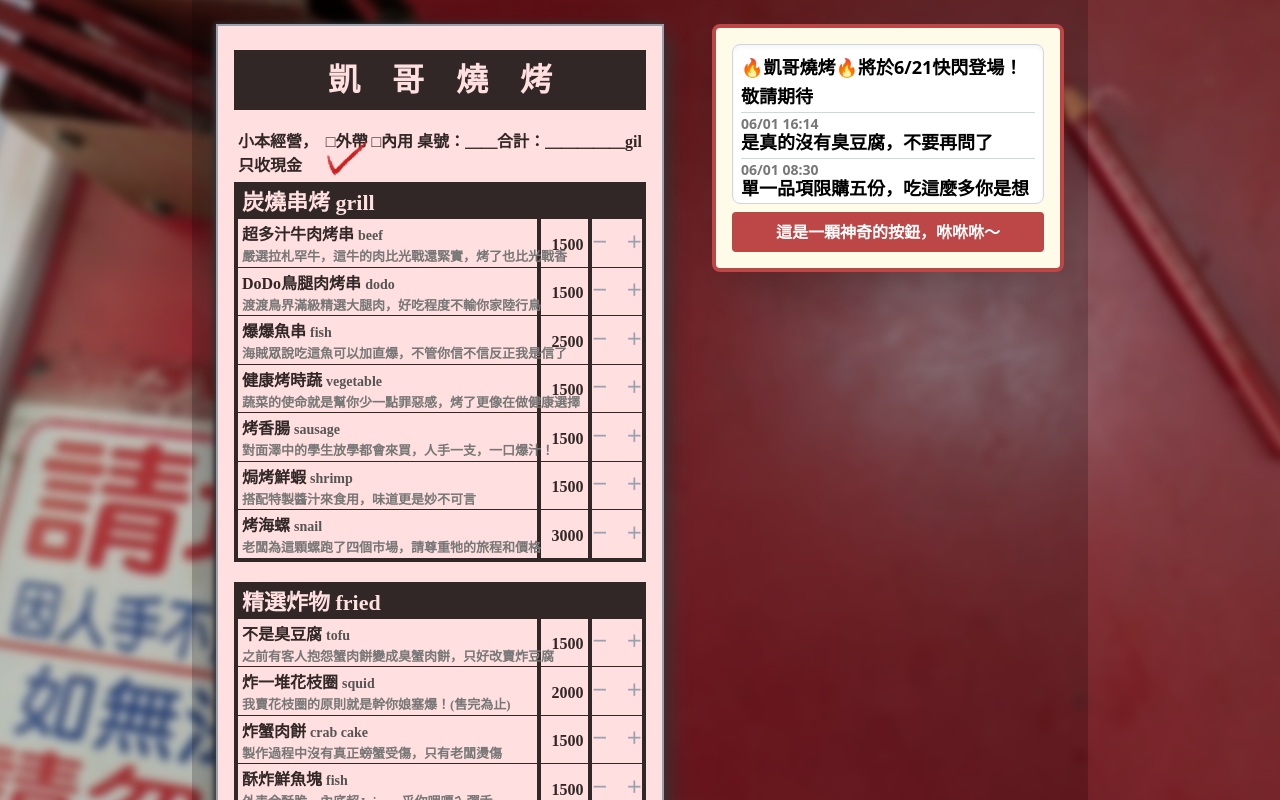
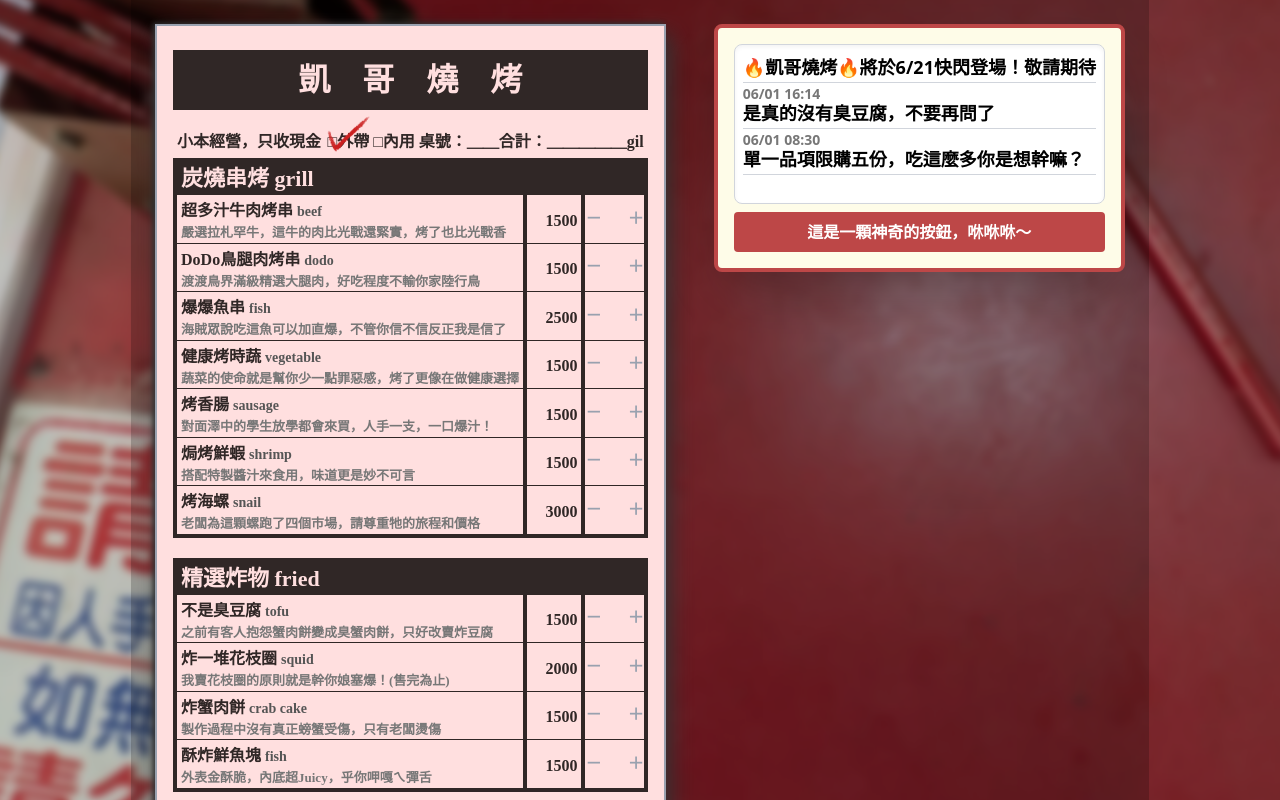
Before and after one commit to kadice/nightmarket-menu, a Vue app: page / in a window 1280 px wide. Shown: the top 800 px of the page. Built offline with nearby package versions, Linux system fonts and the light colour scheme.

Commit message:
調整手機排版

```diff
--- a/src/App.vue
+++ b/src/App.vue
@@ -27,11 +27,11 @@
             class="image-bg fixed inset-0 -z-1 w-full min-h-screen bg-fixed bg-contain bg-center bg-[url('/image/bg-real.jpg')] blur-[4px] scale-180">
         </div>
 
-        <div class="min-w-[56rem] max-w-[56rem] min-h-screen bg-black/20 flex justify-center">
+        <div class="min-w-[56rem] min-h-screen bg-black/20 flex justify-center">
 
             <!-- MENU -->
             <div
-                class="menu min-w-[28rem] max-w-[28rem] h-fit px-4 py-6 m-6 border-2 border-gray-400 font-bold bg-[var(--sheet-color)] text-[var(--ink-color)]">
+                class="menu min-w-[28rem] h-fit px-4 py-6 m-6 border-2 border-gray-400 font-bold bg-[var(--sheet-color)] text-[var(--ink-color)]">
 
                 <!-- 標題區 -->
                 <div class="grid gap-y-3 mb-1">
```
